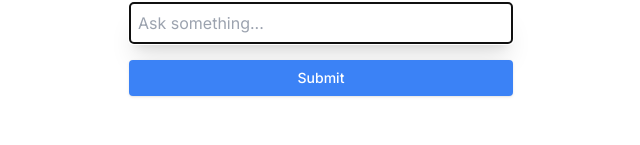
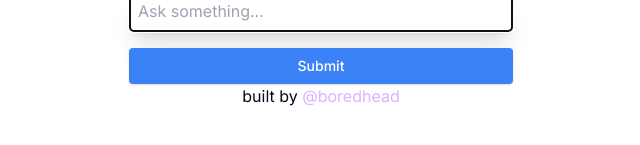
Before and after one commit to kirtirajsinh/Roast-master, a Next.js app: page / in a window 1280 px wide. Shown: the part 519-664 px from the top of the page, without its empty margins (319-959 px from the left). Built offline with nearby package versions, Linux system fonts and the light colour scheme.

Commit message:
feat: Add attribution for the creator of the AIDEN app

```diff
--- a/app/page.tsx
+++ b/app/page.tsx
@@ -1,11 +1,22 @@
 import ChatBox from "@/components/ChatBox";
 import Image from "next/image";
+import Link from "next/link";
 
 export default function Home() {
   return (
     <main className="flex min-h-screen flex-col items-center justify-center p-24">
       AIDEN
       <ChatBox />
+      <span className="">
+        built by{" "}
+        <Link
+          target="_blank"
+          className="text-purple-300"
+          href="https://warpcast.com/boredhead"
+        >
+          @boredhead
+        </Link>{" "}
+      </span>
     </main>
   );
 }
```
